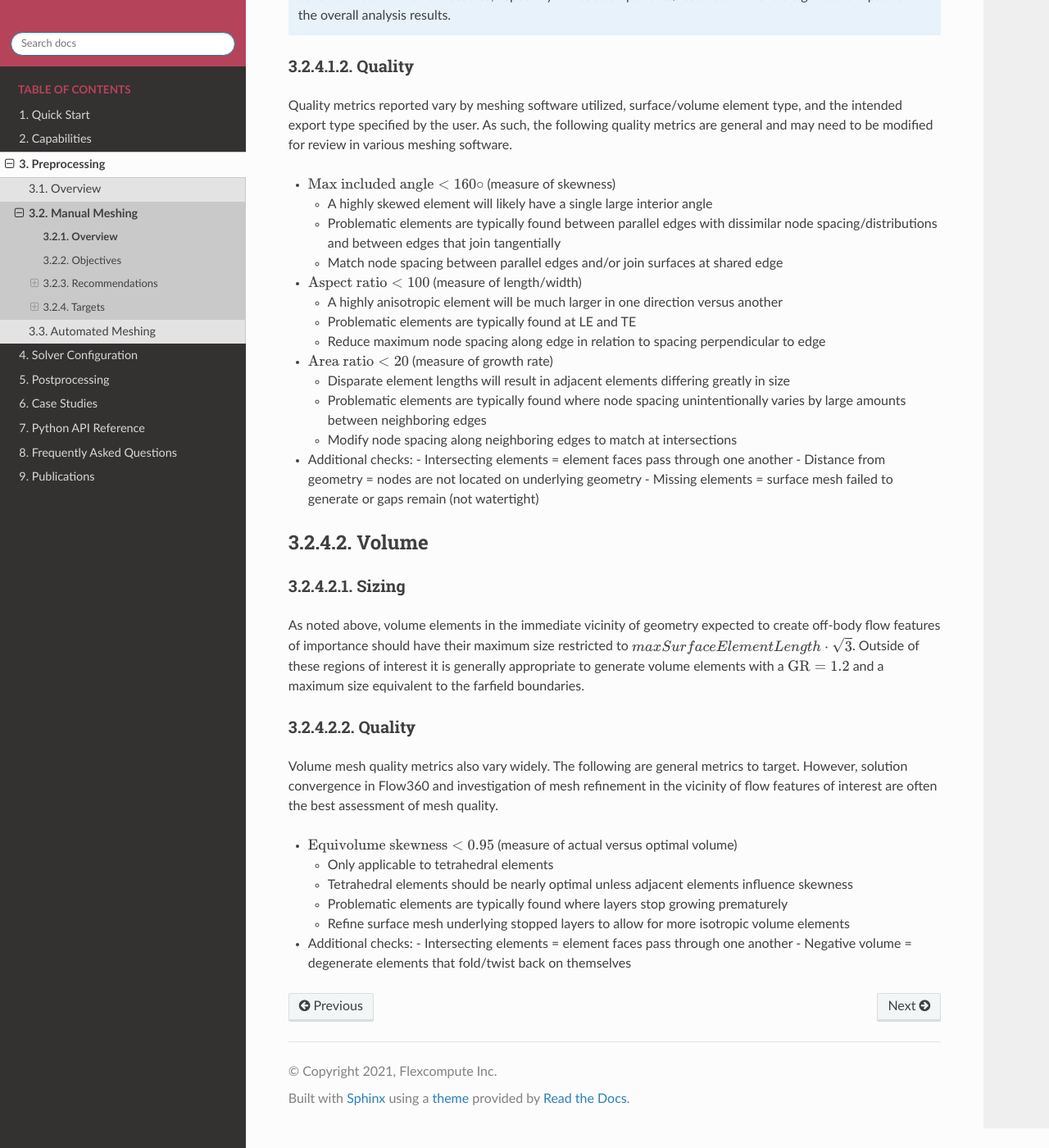
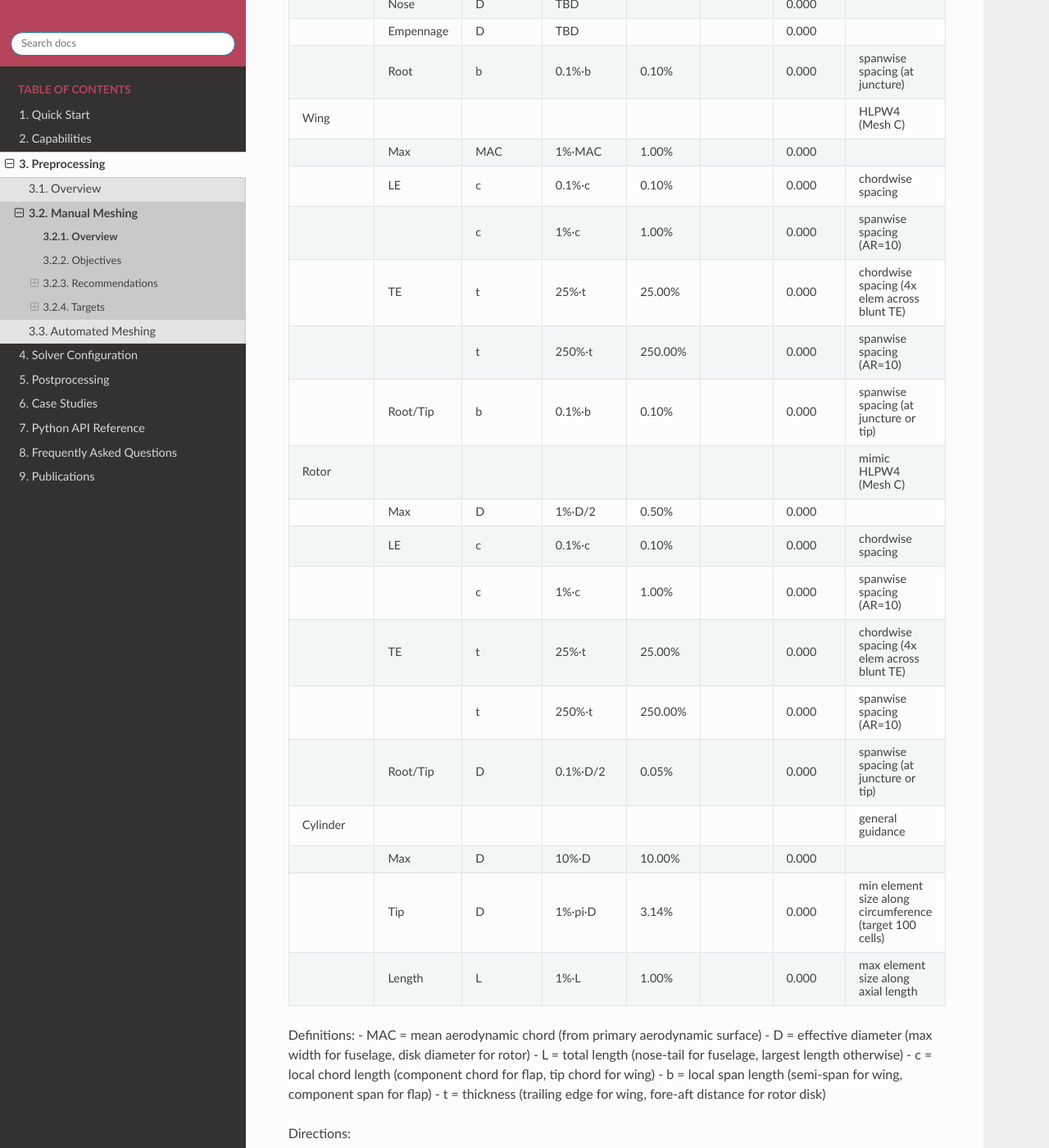
Before and after one commit to flexcompute-readthedocs/Flow360Documentation, a Sphinx documentation site: the page built from docs/source/preprocessing/manualMeshing.rst, in a window 1280 px wide and 1400 px high, scrolled down 4833 px. Shown: the whole window at 82% size. Built offline with Sphinx 7.4.7 and the Read the Docs theme 2.0.0, drawn with Linux system fonts in a browser that asks for light colours; some of the changed text lies outside the part shown.

Commit message:
add meshGuidelines table

```diff
--- a/docs/source/preprocessing/manualMeshing.rst
+++ b/docs/source/preprocessing/manualMeshing.rst
@@ -181,6 +181,8 @@ Flow360
 Targets
 =======
 
+Recommendations for surface/volume mesh sizing and quality metrics are provided here. These are *target* values and should not be considered absolute requirements. Additional consideration is often required when complex flow and geometric features impose restrictions during mesh generation.
+
 Surface
 -------
 
@@ -188,6 +190,19 @@ Sizing
 ^^^^^^
 
 The following spreadsheet provides guidance for specifying element lengths for the surface mesh. Node spacing, and resulting element sizing, typically is handled along edges bounding surface patches. As such, this spreadsheet provides guidance based on common features (LE, TE) found in traditional aircraft that should be defined by bounding edges. Maximum cell sizes are also provided at the component level and are applicable to interior surface element sizing.
+
+.. csv-table::
+    :file: ./meshGuidelines.csv
+    :header-rows: 1
+
+Definitions:
+-   MAC = mean aerodynamic chord (from primary aerodynamic surface)
+-   D = effective diameter (max width for fuselage, disk diameter for rotor)
+-   L = total length (nose-tail for fuselage, largest length otherwise)
+-   c = local chord length (component chord for flap, tip chord for wing)
+-   b = local span length (semi-span for wing, component span for flap)
+-   t = thickness (trailing edge for wing, fore-aft distance for rotor disk)
+
 
 Directions:
 
@@ -204,7 +219,7 @@ Quality
 
 Quality metrics reported vary by meshing software utilized, surface/volume element type, and the intended export type specified by the user. As such, the following quality metrics are general and may need to be modified for review in various meshing software.
 
--   :math:`\text{Max included angle} < 160\circ` (measure of skewness)
+-   :math:`\text{Max included angle} < 160^{\circ}` (measure of skewness)
 
     -   A highly skewed element will likely have a single large interior angle
     -   Problematic elements are typically found between parallel edges with dissimilar node spacing/distributions and between edges that join tangentially
@@ -223,6 +238,7 @@ Quality metrics reported vary by meshing software utilized, surface/volume eleme
     -   Modify node spacing along neighboring edges to match at intersections
 
 -   Additional checks:
+
     -   Intersecting elements = element faces pass through one another
     -   Distance from geometry = nodes are not located on underlying geometry
     -   Missing elements = surface mesh failed to generate or gaps remain (not watertight)
@@ -248,5 +264,6 @@ Volume mesh quality metrics also vary widely. The following are general metrics
     -   Refine surface mesh underlying stopped layers to allow for more isotropic volume elements
 
 -   Additional checks:
+
     -   Intersecting elements = element faces pass through one another
     -   Negative volume = degenerate elements that fold/twist back on themselves
--- /dev/null
+++ b/docs/source/preprocessing/meshGuidelines.csv
@@ -0,0 +1,28 @@
+Geometry,,Reference,Criteria,Criteria,Measure,Cell Size,Source
+component,feature,geometry,description,%,or Ref,min/max,intention
+Global,,,,,,,general guidance
+,Max,D,1%∙D,1.00%,,0.000,
+,Min,MAC,1%∙MAC,1.00%,,0.000,
+Fuselage,,,,,,,HLPW4 (Mesh C)
+,Max,MAC,1%∙MAC,1.00%,,0.000,
+,Nose,D,TBD,,,0.000,
+,Empennage,D,TBD,,,0.000,
+,Root,b,0.1%∙b,0.10%,,0.000,spanwise spacing (at juncture)
+Wing,,,,,,,HLPW4 (Mesh C)
+,Max,MAC,1%∙MAC,1.00%,,0.000,
+,LE,c,0.1%∙c,0.10%,,0.000,chordwise spacing
+,,c,1%∙c,1.00%,,0.000,spanwise spacing (AR=10)
+,TE,t,25%∙t,25.00%,,0.000,chordwise spacing (4x elem across blunt TE)
+,,t,250%∙t,250.00%,,0.000,spanwise spacing (AR=10)
+,Root/Tip,b,0.1%∙b,0.10%,,0.000,spanwise spacing (at juncture or tip)
+Rotor,,,,,,,mimic HLPW4 (Mesh C)
+,Max,D,1%∙D/2,0.50%,,0.000,
+,LE,c,0.1%∙c,0.10%,,0.000,chordwise spacing
+,,c,1%∙c,1.00%,,0.000,spanwise spacing (AR=10)
+,TE,t,25%∙t,25.00%,,0.000,chordwise spacing (4x elem across blunt TE)
+,,t,250%∙t,250.00%,,0.000,spanwise spacing (AR=10)
+,Root/Tip,D,0.1%∙D/2,0.05%,,0.000,spanwise spacing (at juncture or tip)
+Cylinder,,,,,,,general guidance
+,Max,D,10%∙D,10.00%,,0.000,
+,Tip,D,1%∙pi∙D,3.14%,,0.000,min element size along circumference (target 100 cells)
+,Length,L,1%∙L,1.00%,,0.000,max element size along axial length
```
